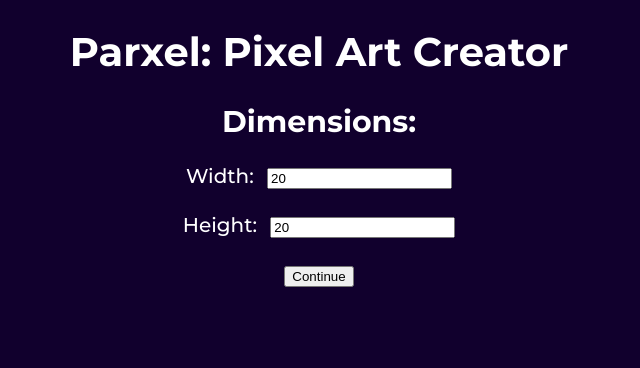
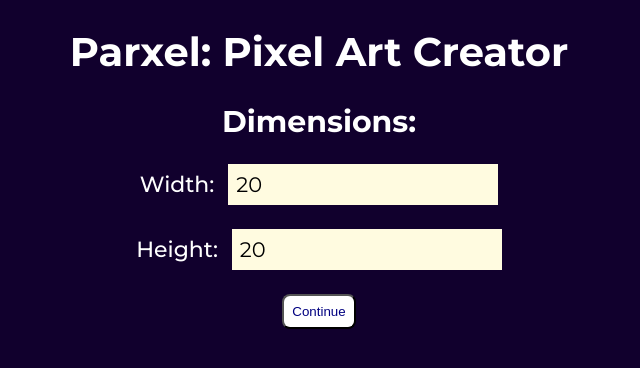
Before and after one commit to MadelynGH/Parxel, a Next.js app: page / in a window 1280 px wide. Shown: the top 368 px of the page, without its empty margins (321-961 px from the left). Built offline with nearby package versions, Linux system fonts and the light colour scheme.

Commit message:
Styling stuff

```diff
--- a/src/_components/Tool.js
+++ b/src/_components/Tool.js
@@ -1,5 +1,10 @@
 "use client"
 import { useState, useEffect } from "react";
+import { Montserrat } from "next/font/google";
+
+const montserrat = Montserrat({
+    weight: ["400"]
+});
 
 export default function Tool() {
     const PIXEL_SIDE_LENGTH = 20;
@@ -44,12 +49,12 @@ export default function Tool() {
                         <h2>Dimensions:</h2>
                         <div>
                             <label htmlFor="gridWidth">Width: </label>
-                            <input id="gridWidth" type="number" value={gridWidth} onChange={e => updateGridWidth(e.target.value)} />
+                            <input className={montserrat.className} id="gridWidth" type="number" value={gridWidth} onChange={e => updateGridWidth(e.target.value)} />
                         </div>
                         <br />
                         <div>
                             <label htmlFor="gridHeight">Height: </label>
-                            <input id="gridHeight" type="number" value={gridHeight} onChange={e => updateGridHeight(e.target.value)} />
+                            <input className={montserrat.className} id="gridHeight" type="number" value={gridHeight} onChange={e => updateGridHeight(e.target.value)} />
                         </div>
                         <br />
                         <button onClick={() => {
--- a/src/app/globals.css
+++ b/src/app/globals.css
@@ -8,10 +8,29 @@ body {
 label {
     margin-right: 8px;
     font-weight: 500;
+    font-size: 1.1em;
 }
 
 input[type="color"] {
-    background-color: rgb(255, 251, 224);
+    background-color: #fffbe0;
     border-radius: 6px;
     border: none;
 }
+
+input[type="number"] {
+    border: none;
+    background-color: #fffbe0;
+    padding: 8px;
+    font-size: 1.05em;
+}
+
+input:focus {
+    outline-color: navy;
+}
+
+button {
+    padding: 8px;
+    background-color: white;
+    color: navy;
+    border-radius: 8px;
+}
```
Also changed, not shown: 1 other file (tests, documents, lock files or other folders).
